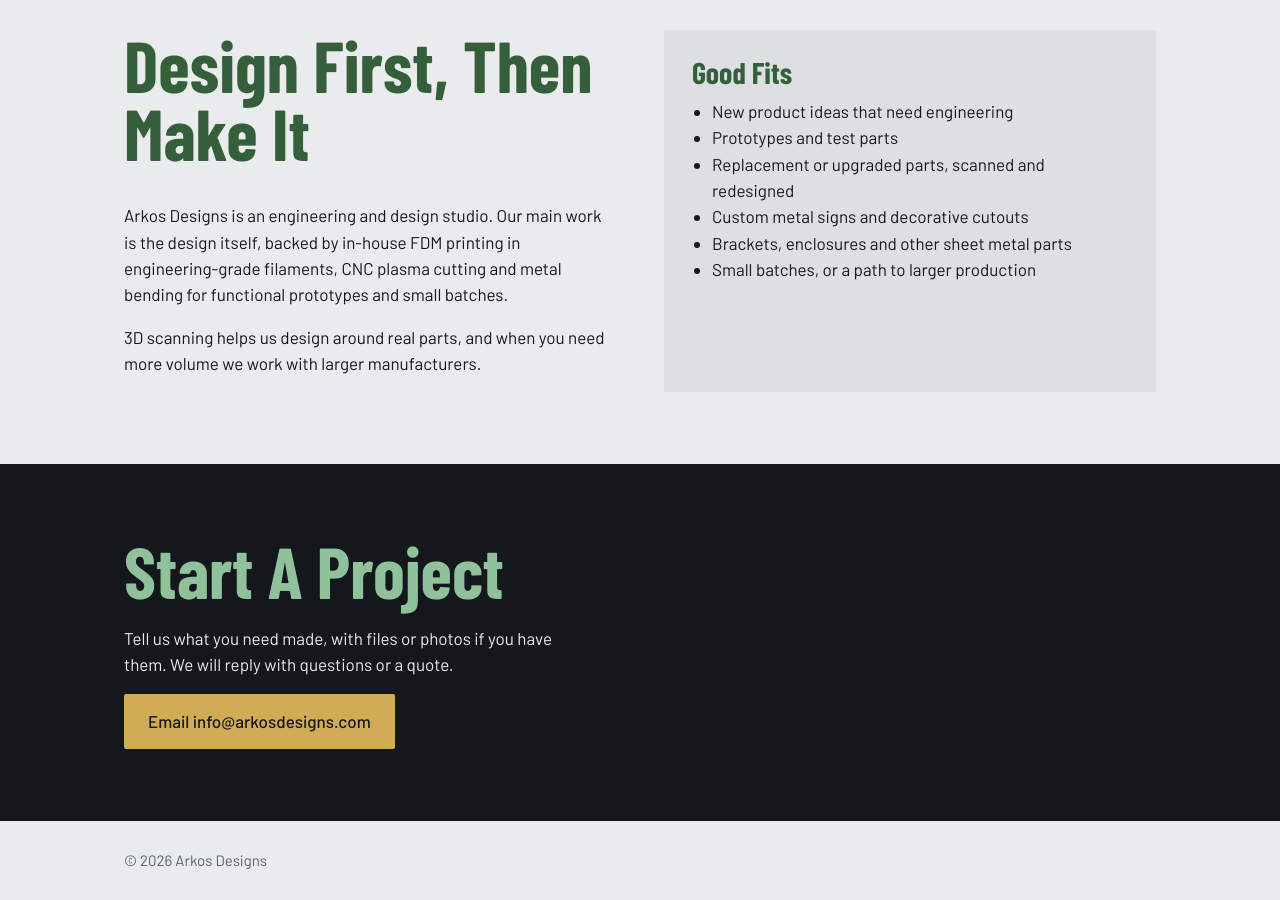
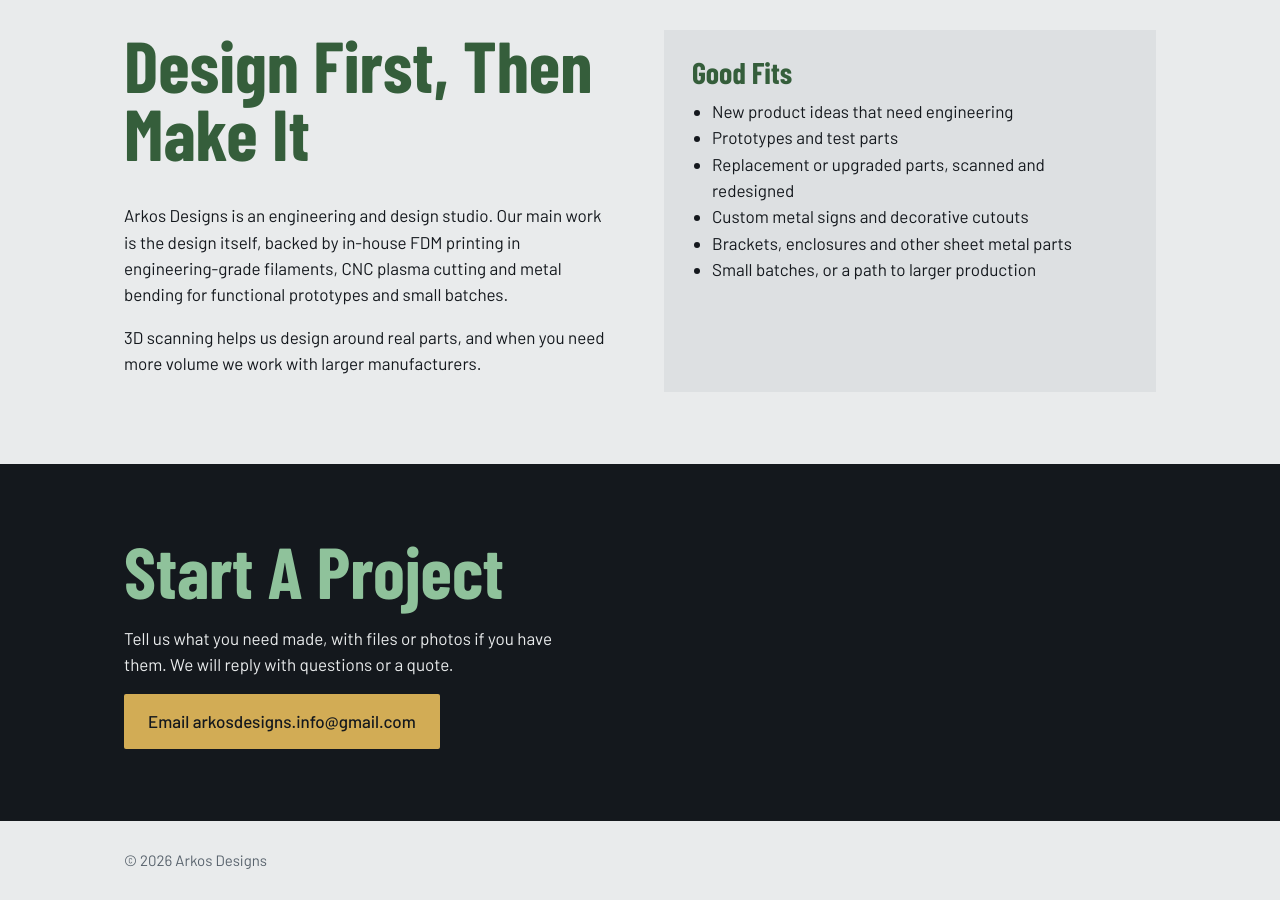
Before and after one commit to pbrewer2/arkos-site, a Jekyll site: the page built from index.html, in a window 1280 px wide and 900 px high, scrolled down 3452 px. Built offline with Jekyll 4.4.1, drawn with Linux system fonts in a browser that asks for light colours.

Commit message:
Update index.html
email update

```diff
--- a/index.html
+++ b/index.html
@@ -107,6 +107,6 @@ description: Engineering and product design with in-house 3D printing, CNC plasm
   <div class="wrap">
     <h2>Start A Project</h2>
     <p>Tell us what you need made, with files or photos if you have them. We will reply with questions or a quote.</p>
-    <a class="btn" href="mailto:info@arkosdesigns.com?subject=Project%20inquiry">Email info@arkosdesigns.com</a>
+    <a class="btn" href="mailto:arkosdesigns.info@gmail.com?subject=Project%20inquiry">Email arkosdesigns.info@gmail.com</a>
   </div>
 </section>
```
